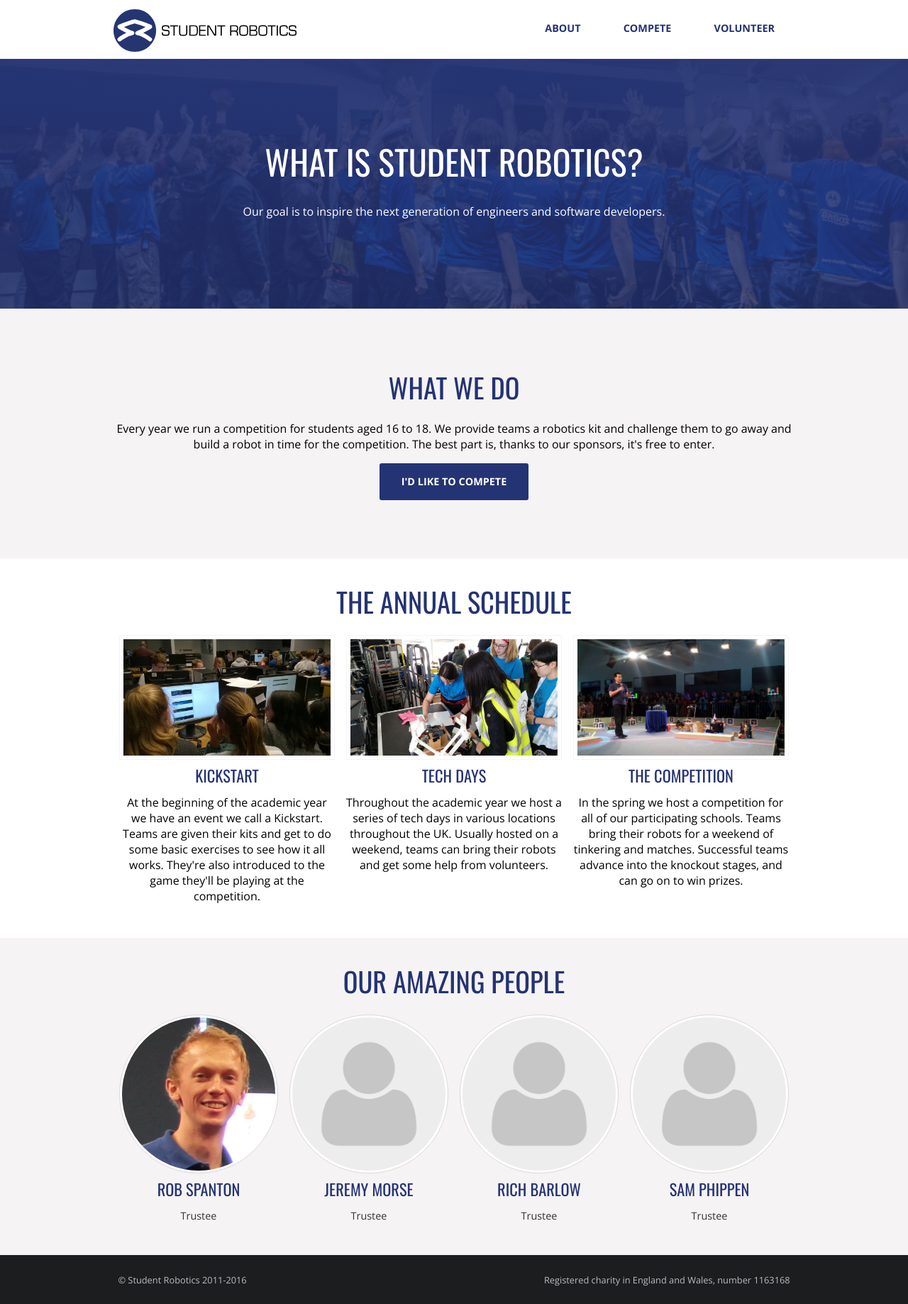
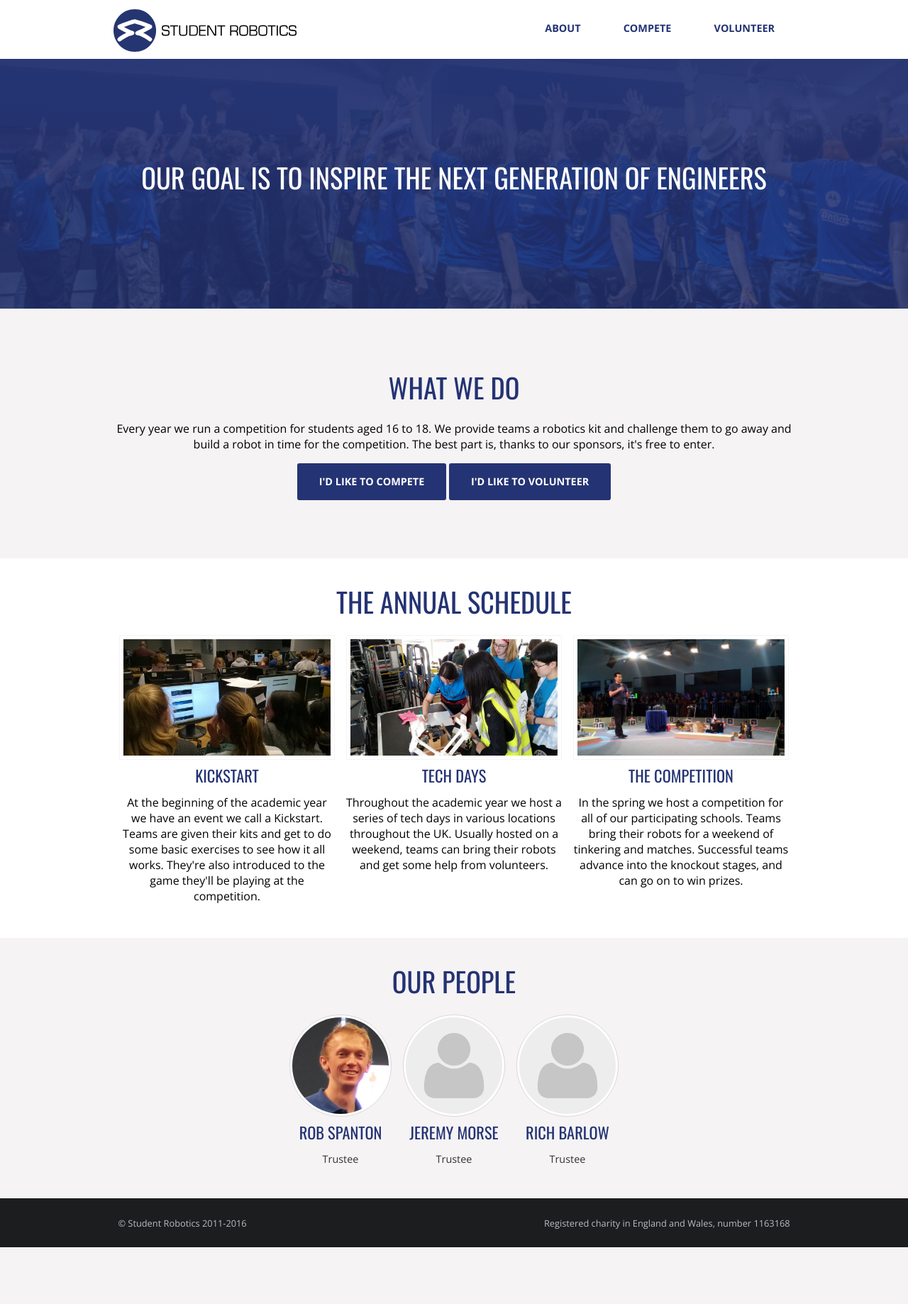
Before and after one commit to srobo/website, a Jekyll site: the page built from about.html, in a window 1280 px wide. Shown: the whole page at 71% size. Built offline with Jekyll 4.4.1, drawn with Linux system fonts in a browser that asks for light colours; nearby versions of some CDN libraries; after the commit the page ends 1758 px from its top, so only the background shows below that.

Commit message:
Added favicon, removed sam, sorry sam

```diff
--- a/_includes/head.html
+++ b/_includes/head.html
@@ -10,4 +10,5 @@
   <link rel="stylesheet" href="{{ "/css/main.css" | prepend: site.baseurl }}">
   <link rel="canonical" href="{{ page.url | replace:'index.html','' | prepend: site.baseurl | prepend: site.url }}">
   <link rel="alternate" type="application/rss+xml" title="{{ site.title }}" href="{{ "/feed.xml" | prepend: site.baseurl | prepend: site.url }}">
+  <link rel="shortcut icon" href="/images/favicon.ico" />
 </head>
--- a/_sass/_grid.scss
+++ b/_sass/_grid.scss
@@ -23,6 +23,10 @@
   padding-right: $spacing / 2;
 }
 
+@mixin offset($numerator, $denominator) {
+  margin-left: ($numerator / $denominator) * 100%;
+}
+
 .row {
   max-width: 100%;
   margin-left: auto;
@@ -35,9 +39,19 @@
     @include column($i, $column-count);
   }
 
+  .d-offset-#{$i}-#{$column-count} {
+    @include offset($i, $column-count);
+  }
+
   .s-#{$i}-#{$column-count} {
     @include media-query("small") {
       @include column($i, $column-count);
+    }
+  }
+
+  .s-offset-#{$i}-#{$column-count} {
+    @include media-query("small") {
+      @include offset($i, $column-count);
     }
   }
 
@@ -47,9 +61,21 @@
     }
   }
 
+  .m-offset-#{$i}-#{$column-count} {
+    @include media-query("medium") {
+      @include offset($i, $column-count);
+    }
+  }
+
   .l-#{$i}-#{$column-count} {
     @include media-query("large") {
       @include column($i, $column-count);
     }
   }
+
+  .l-offset-#{$i}-#{$column-count} {
+    @include media-query("large") {
+      @include offset($i, $column-count);
+    }
+  }
 }
--- a/about.html
+++ b/about.html
@@ -6,9 +6,9 @@
 <div class="panel panel-header panel-blueshirts">
   <div class="panel-container">
     <div class="fixed-width">
-      <h1 class="header">What is Student Robotics?</h1>
-      <p>Our goal is to inspire the next generation of engineers and software
-         developers.</p>
+      <h2 class="header">
+        Our goal is to inspire the next generation of engineers
+      </h2>
     </div>
   </div>
 </div>
@@ -23,6 +23,7 @@
         free to enter.
       </p>
       <a class="button button-primary" href="{{ "/compete" | prepend: site.baseurl }}">I'd like to compete</a>
+      <a class="button button-primary" href="{{ "/volunteer" | prepend: site.baseurl }}">I'd like to volunteer</a>
     </div>
   </div>
 </div>
@@ -67,26 +68,21 @@
 <div class="panel">
   <div class="panel-container">
     <div class="fixed-width">
-      <h2>Our Amazing People</h2>
+      <h2>Our People</h2>
       <div class="row">
-        <div class="d-3-12">
+        <div class="d-2-12 d-offset-3-12">
           <img class="avatar" src="/srobo-prototype/images/rob.jpg" />
           <h3>Rob Spanton</h3>
           <p class="description">Trustee</p>
         </div>
-        <div class="d-3-12">
+        <div class="d-2-12">
           <img class="avatar" src="/srobo-prototype/images/emptyface.png" />
           <h3>Jeremy Morse</h3>
           <p class="description">Trustee</p>
         </div>
-        <div class="d-3-12">
+        <div class="d-2-12">
           <img class="avatar" src="/srobo-prototype/images/emptyface.png" />
           <h3>Rich Barlow</h3>
-          <p class="description">Trustee</p>
-        </div>
-        <div class="d-3-12">
-          <img class="avatar" src="/srobo-prototype/images/emptyface.png" />
-          <h3>Sam Phippen</h3>
           <p class="description">Trustee</p>
         </div>
       </div>
```
Also changed, not shown: images/favicon.ico (added).
